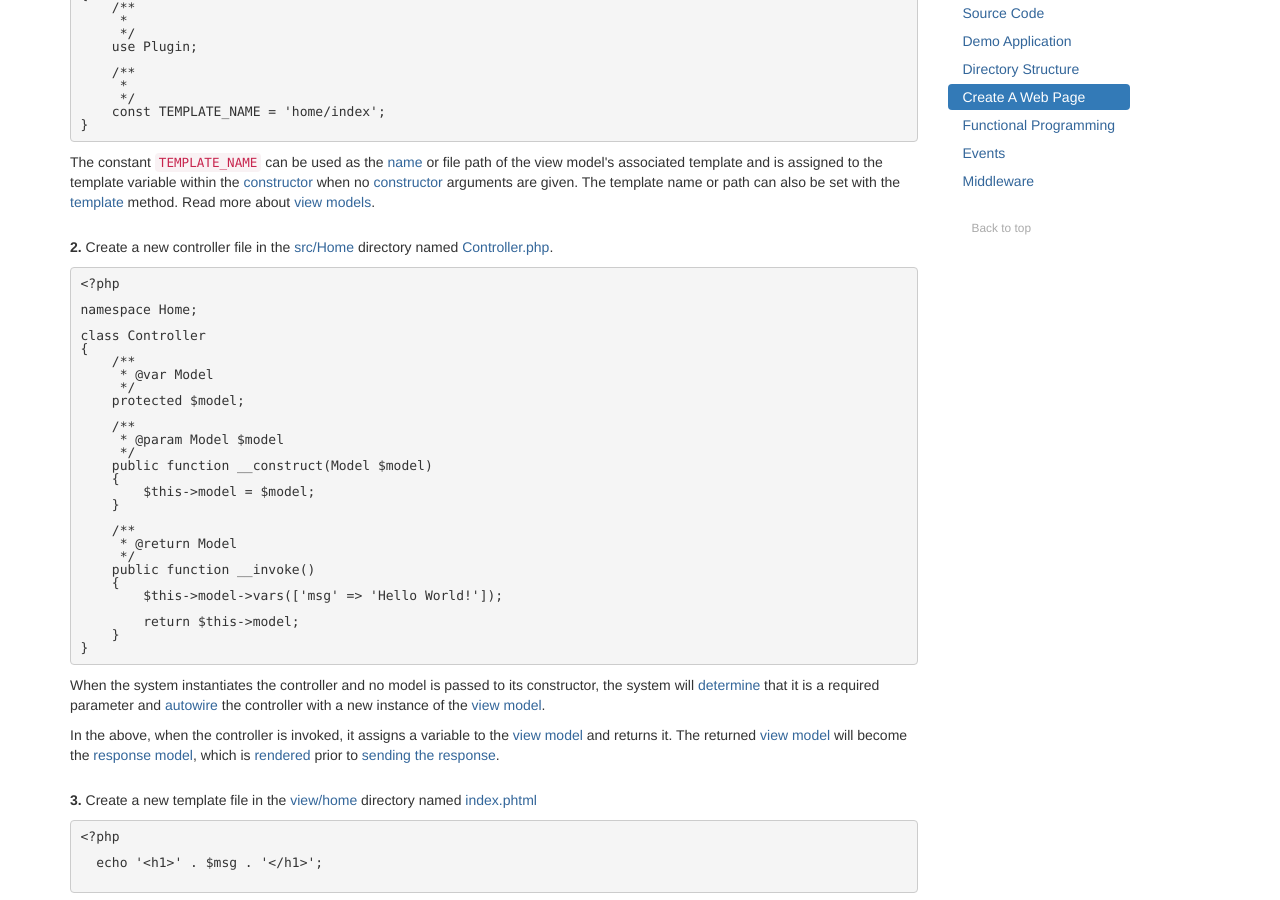
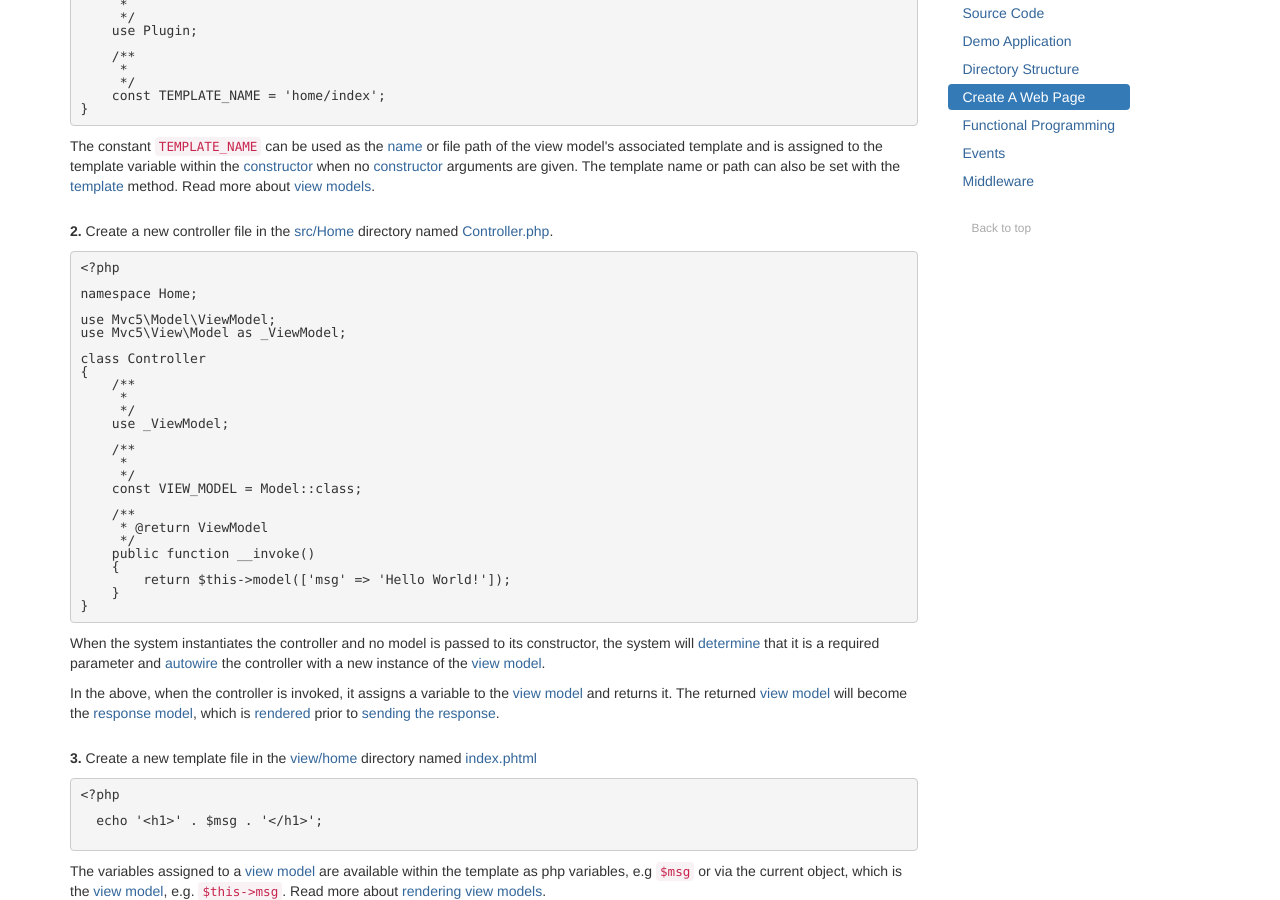
Before and after one commit to mvc5/mvc5.github.io, a Jekyll site: the page built from getting-started/index.md, in a window 1280 px wide and 900 px high, scrolled down 2062 px. Built offline with Jekyll 4.4.1, drawn with Linux system fonts in a browser that asks for light colours; nearby versions of some CDN libraries; some of the changed text lies outside the part shown.

````diff
--- a/getting-started/create-a-web-page.md
+++ b/getting-started/create-a-web-page.md
@@ -27,29 +27,27 @@
 
 namespace Home;
 
+use Mvc5\Model\ViewModel;
+use Mvc5\View\Model as _ViewModel;
+
 class Controller
 {
     /**
-     * @var Model
+     *
      */
-    protected $model;
+    use _ViewModel;
 
     /**
-     * @param Model $model
+     *
      */
-    public function __construct(Model $model)
-    {
-        $this->model = $model;
-    }
+    const VIEW_MODEL = Model::class;
 
     /**
-     * @return Model
+     * @return ViewModel
      */
     public function __invoke()
     {
-        $this->model->vars(['msg' => 'Hello World!']);
-
-        return $this->model;
+        return $this->model(['msg' => 'Hello World!']);
     }
 }</code></pre>
 <p>When the system instantiates the controller and no model is passed to its constructor, the system will <a href="https://github.com/mvc5/mvc5/blob/master/src/Resolver/Build.php#L151">determine</a> that it is a required parameter and <a href="/overview/#autowiring">autowire</a> the controller with a new instance of the <a href="https://github.com/mvc5/mvc5-application/blob/master/src/Home/Model.php">view model</a>.</p>
--- a/getting-started/events.md
+++ b/getting-started/events.md
@@ -16,5 +16,5 @@
     }
 ];
 
-(new App($config))->call('web', ['model' => 'Hello', 'msg' => 'World!']);
+(new Mvc5\App($config))->call('web', ['model' => 'Hello', 'msg' => 'World!']);
 ```
--- a/getting-started/middleware.md
+++ b/getting-started/middleware.md
@@ -17,5 +17,5 @@
     }
 ];
 
-(new App($config))->call('web\middleware');
+(new Mvc5\App($config))->call('web\middleware');
 ```
````
Also changed, not shown: images/demo-homepage.png, images/mvc5playground.png.
